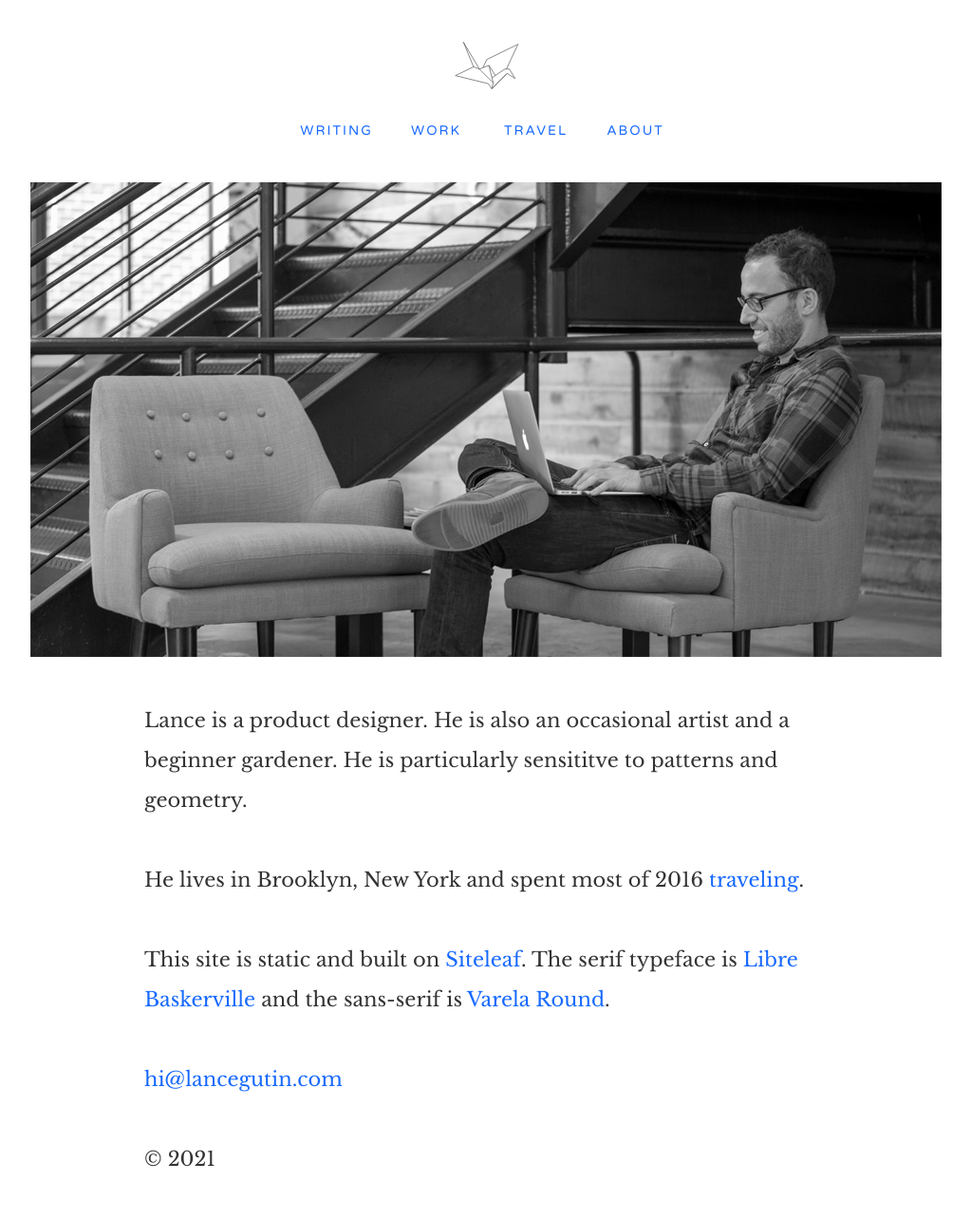
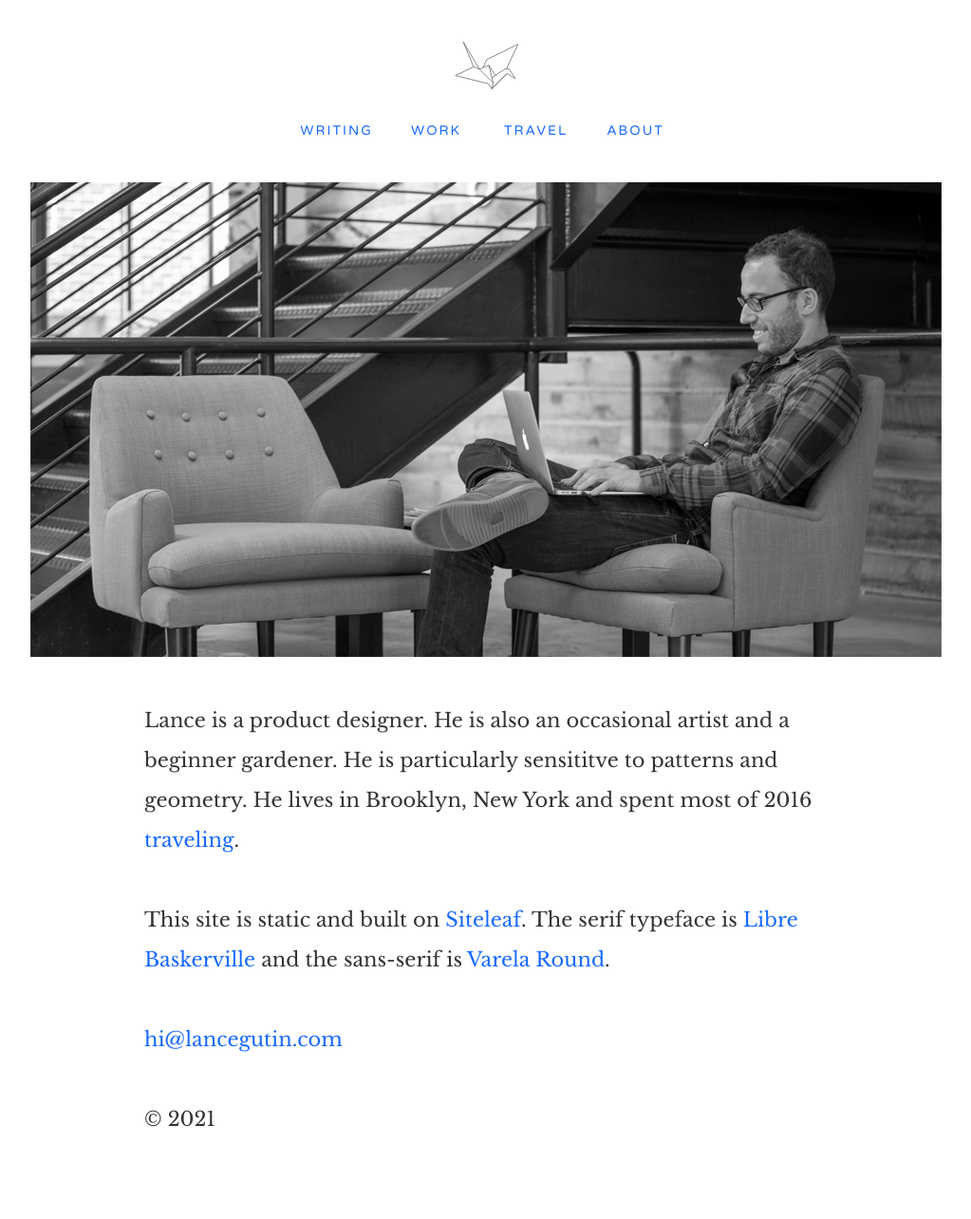
Before and after one commit to lancegutin/lancegutin.github.io, a Jekyll site: the page built from index.html, in a window 1280 px wide. Shown: the whole page at 95% size, without its empty margins (128-1151 px from the left). Built offline with Jekyll 4.4.1, drawn with Linux system fonts in a browser that asks for light colours; nearby versions of some CDN libraries; after the commit the page ends 1242 px from its top, so only the background shows below that.

Commit message:
Update index.html

```diff
--- a/index.html
+++ b/index.html
@@ -7,9 +7,7 @@
 
 <img src="/assets/about.jpg">
 
-<p>Lance is a product designer. He is also an occasional artist and a beginner gardener. He is particularly sensititve to patterns and geometry.</p>
-
-<p>He lives in Brooklyn, New York and spent most of 2016 <a href="https://www.instagram.com/lancetravels/">traveling</a>.
+<p>Lance is a product designer. He is also an occasional artist and a beginner gardener. He is particularly sensititve to patterns and geometry. He lives in Brooklyn, New York and spent most of 2016 <a href="https://www.instagram.com/lancetravels/">traveling</a>.
 
 <p>This site is static and built on <a href="http://www.siteleaf.com/">Siteleaf</a>. The serif typeface is <a href="https://www.google.com/fonts/specimen/Libre+Baskerville">Libre Baskerville</a> and the sans-serif is <a href="https://www.google.com/fonts/specimen/Varela+Round">Varela Round</a>.</p>
 
```
